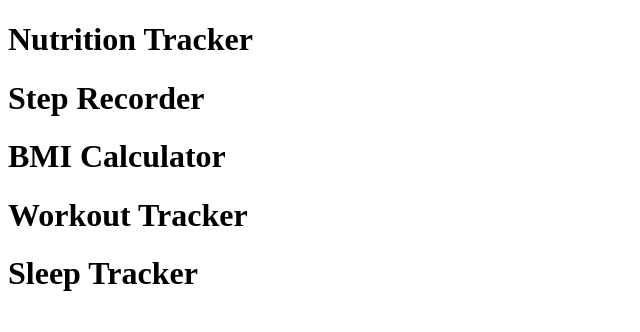
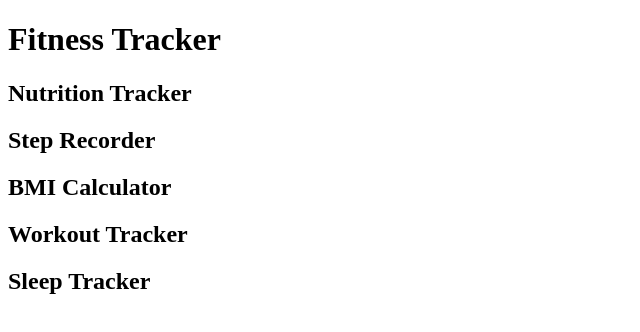
Before and after one commit to NateCal715/NateCalderon.github.io, a plain HTML site: page index.html in a window 1280 px wide. Shown: the whole page, without its empty margins (0-640 px from the left). Drawn offline with Linux system fonts and the light colour scheme.

Commit message:
Changed headings

```diff
--- a/index.html
+++ b/index.html
@@ -5,10 +5,11 @@
     <title>Fitness Tracker</title>
   </head>
   <body>
-    <h1>Nutrition Tracker</h1>
-    <h1>Step Recorder</h1>
-    <h1>BMI Calculator</h1>
-    <h1>Workout Tracker</h1>
-    <h1>Sleep Tracker</h1>
+    <h1>Fitness Tracker</h1>
+    <h2>Nutrition Tracker</h1>
+    <h2>Step Recorder</h1>
+    <h2>BMI Calculator</h1>
+    <h2>Workout Tracker</h1>
+    <h2>Sleep Tracker</h1>
   </body>
 </html>
```
